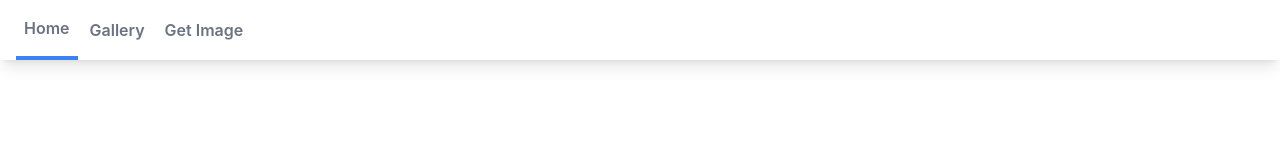
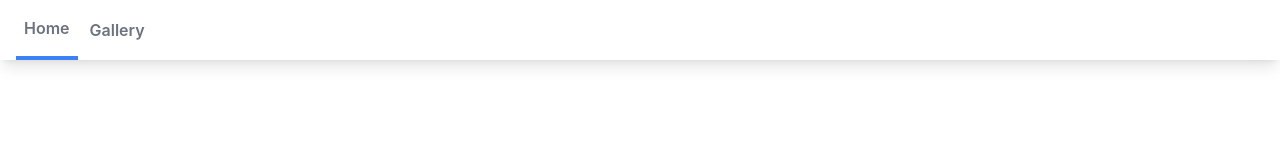
Before and after one commit to IYanakiev34/final_project, a Next.js app: page / in a window 1280 px wide. Shown: the top 160 px of the page. Built offline with nearby package versions, Linux system fonts and the light colour scheme.

Commit message:
lets goo i think we are done

```diff
--- a/components/Navbar.jsx
+++ b/components/Navbar.jsx
@@ -37,17 +37,6 @@ export default function Navbar() {
                                     Gallery
                                 </a>
                             </Link>
-                            <Link href="/images">
-                                <a
-                                    className={`py-4 px-2 ${
-                                        router.pathname == "/images"
-                                            ? "text-blue-500 border-b-4 border-blue-500"
-                                            : ""
-                                    } text-gray-500 hover:text-blue-500 transition duration-300 font-semibold `}
-                                >
-                                    Get Image
-                                </a>
-                            </Link>
                         </div>
                     </div>
                 </div>
```
